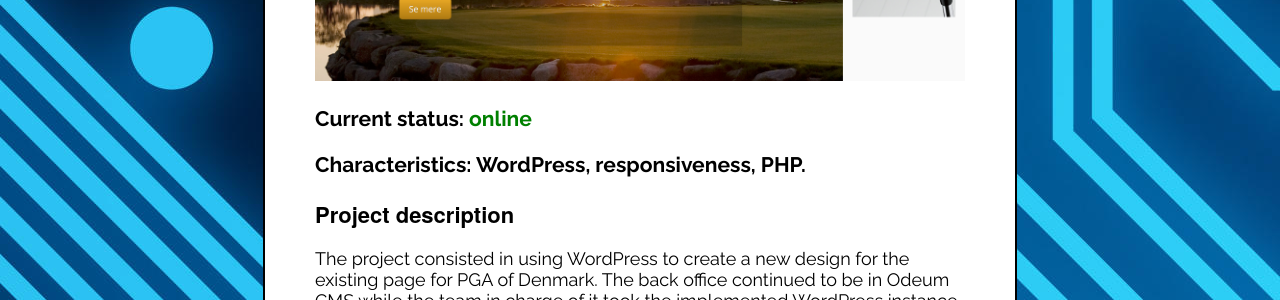
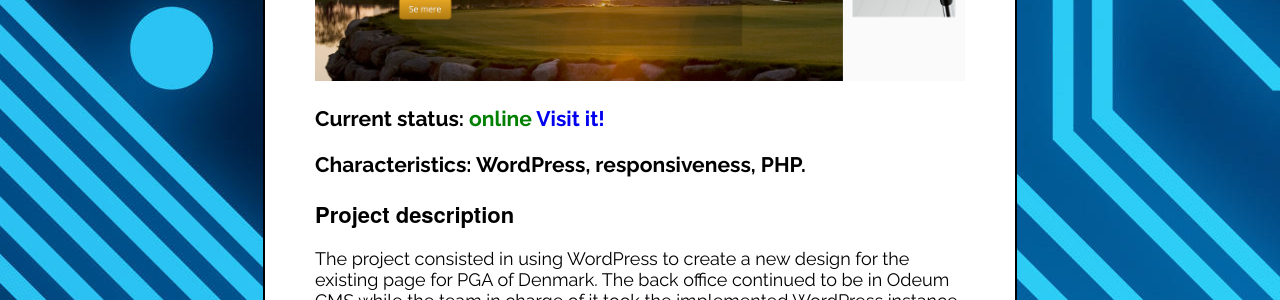
Before and after one commit to emilioidk/emilioidk.github.io, a Jekyll site: the page built from _portfolio/pga.markdown, in a window 1280 px wide. Shown: the part 444-744 px from the top of the page. Built offline with Jekyll 4.4.1, drawn with Linux system fonts in a browser that asks for light colours.

Commit message:
Updating CV size; Adding link to portfolio if portfolio is online

```diff
--- a/CV/index.html
+++ b/CV/index.html
@@ -4,7 +4,7 @@ layout: default
 
 <div class="pdf-box float-right center-text">
   <img src="/assets/pdf.png" />
-  <p class="pdf-text">~75 Kb</p>
+  <p class="pdf-text">~150 Kb</p>
   <p class="pdf-text"><a href="https://github.com/emilioidk/cv/raw/master/CVEnglish.pdf">EN</a> | <a href="https://github.com/emilioidk/cv/raw/master/CVDansk.pdf">DK</a></p>
 </div>
 <p class="cv-text">I love working with computers and am always looking for new oportunities. Recently I have been working a lot with web development (both frontend and backend) with great interest in responsiveness. I've used different frameworks like Bootstrap, JQuery, Foundation, Skeleton and others. You are welcome to pick up a PDF copy of my CV at the top of this page, or go ahead and check out my portfolio below. </p>
--- a/_layouts/portfolio.html
+++ b/_layouts/portfolio.html
@@ -7,7 +7,7 @@ layout: default
 
 <img src="{{ page.img }}" />
 
-<h3>Current status: <span class="{{ page.status }}">{{ page.status }}<span></h3>
+<h3>Current status: <span class="{{ page.status }}">{{ page.status }}<span>{{% if page.status == "online" %}} <a href="{{ page.link }}">Visit it!</a></h3>
 <h3>Characteristics: <span class="characteristics">{{ page.characteristics }}<span></h3>
 
 <h2>Project description</h2>
--- a/_portfolio/TRL.markdown
+++ b/_portfolio/TRL.markdown
@@ -4,6 +4,7 @@ title:  "The Restaurant's Logo"
 img: "/assets/TRL.png"
 miniimg: "/assets/TRLmini.png"
 status: "online"
+link: "http://emilio.lundgaardlopez.com/TRL-Single-Page"
 characteristics: "Gimp, frontend, NodeJS, bower, grunt, jade, sass, PureCSS, responsiveness, git"
 ---
 
--- a/_portfolio/homepage.markdown
+++ b/_portfolio/homepage.markdown
@@ -4,6 +4,7 @@ title:  "My own homepage"
 img: "/assets/homepage.png"
 miniimg: "/assets/homepagemini.png"
 status: "online"
+link: "http://emilio.lundgaardlopez.com"
 characteristics: "Ruby, Jekyll, responsiveness, HTML, CSS, git."
 ---
 
--- a/_portfolio/pga.markdown
+++ b/_portfolio/pga.markdown
@@ -4,6 +4,7 @@ title:  "PGA of Denmark redesign"
 img: "/assets/pga.png"
 miniimg: "/assets/pgamini.png"
 status: "online"
+link: "http://www.pga.dk/"
 characteristics: "WordPress, responsiveness, PHP."
 ---
 
```
